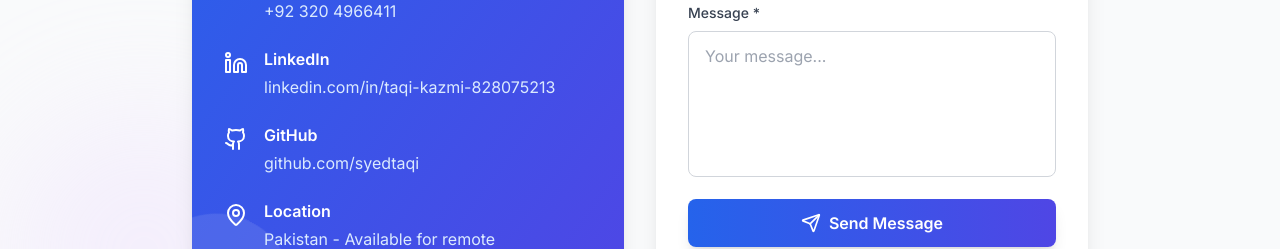
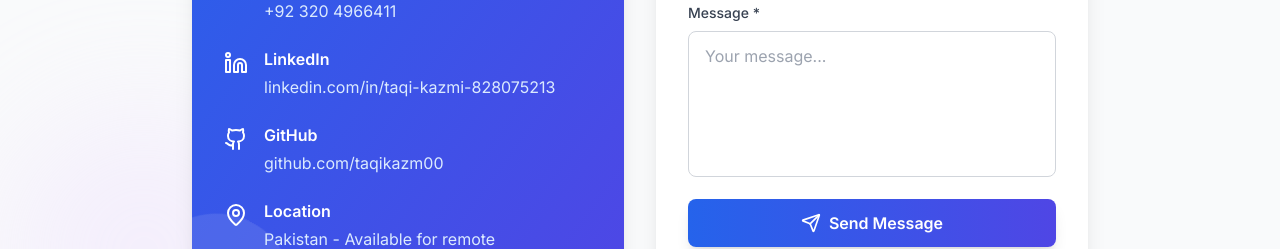
Before and after one commit to taqikazm00/TaqiKazmi, a Next.js app: page / in a window 1280 px wide. Shown: the part 5670-5919 px from the top of the page. Built offline with nearby package versions, Linux system fonts and the light colour scheme.

Commit message:
fix: update GitHub link in Contact component

```diff
--- a/components/Contact.tsx
+++ b/components/Contact.tsx
@@ -168,7 +168,7 @@ export default function Contact() {
                       rel="noopener noreferrer"
                       className="text-blue-100 hover:text-white transition-colors"
                     >
-                      github.com/syedtaqi
+                      github.com/taqikazm00
                     </a>
                   </div>
                 </div>
```
